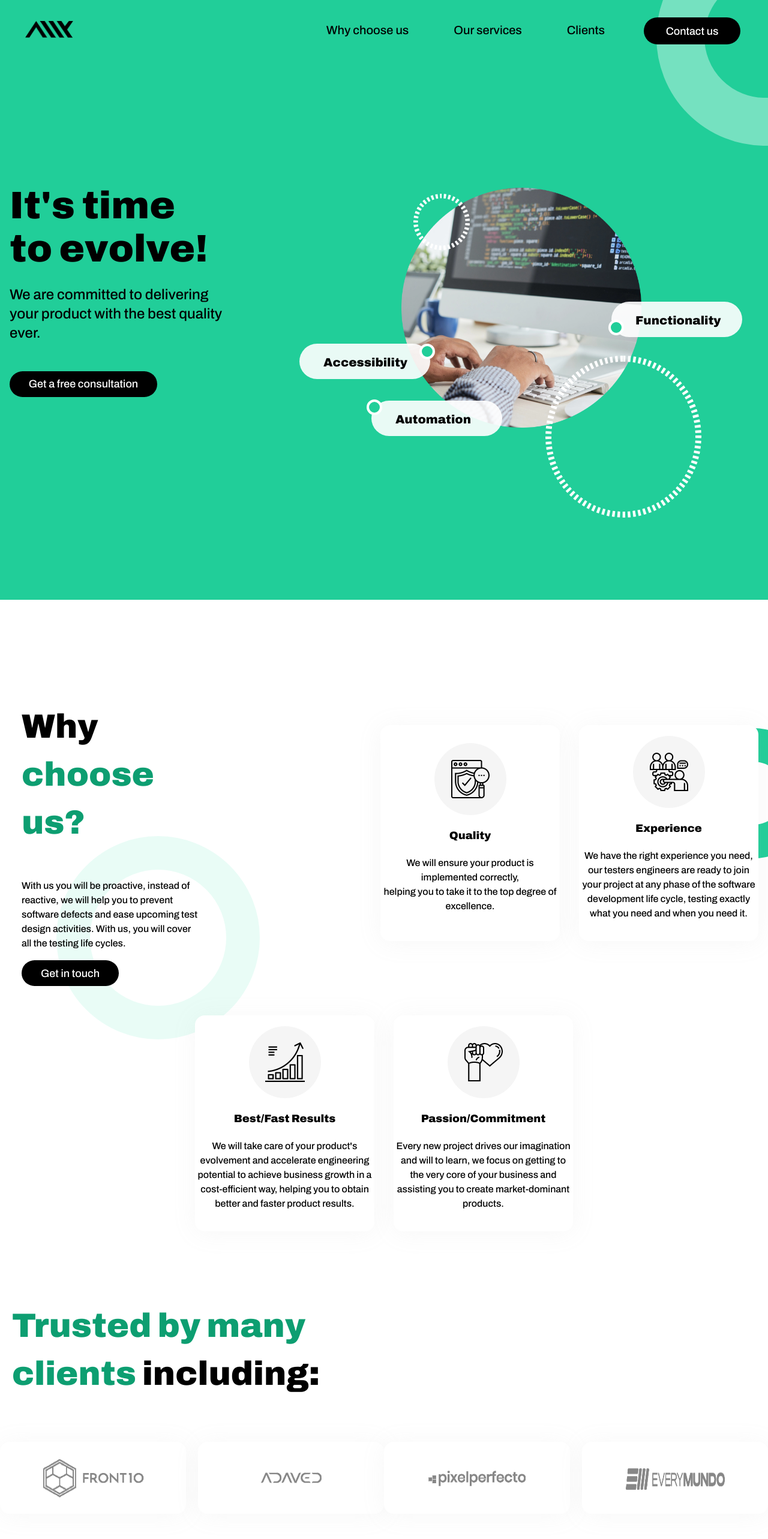
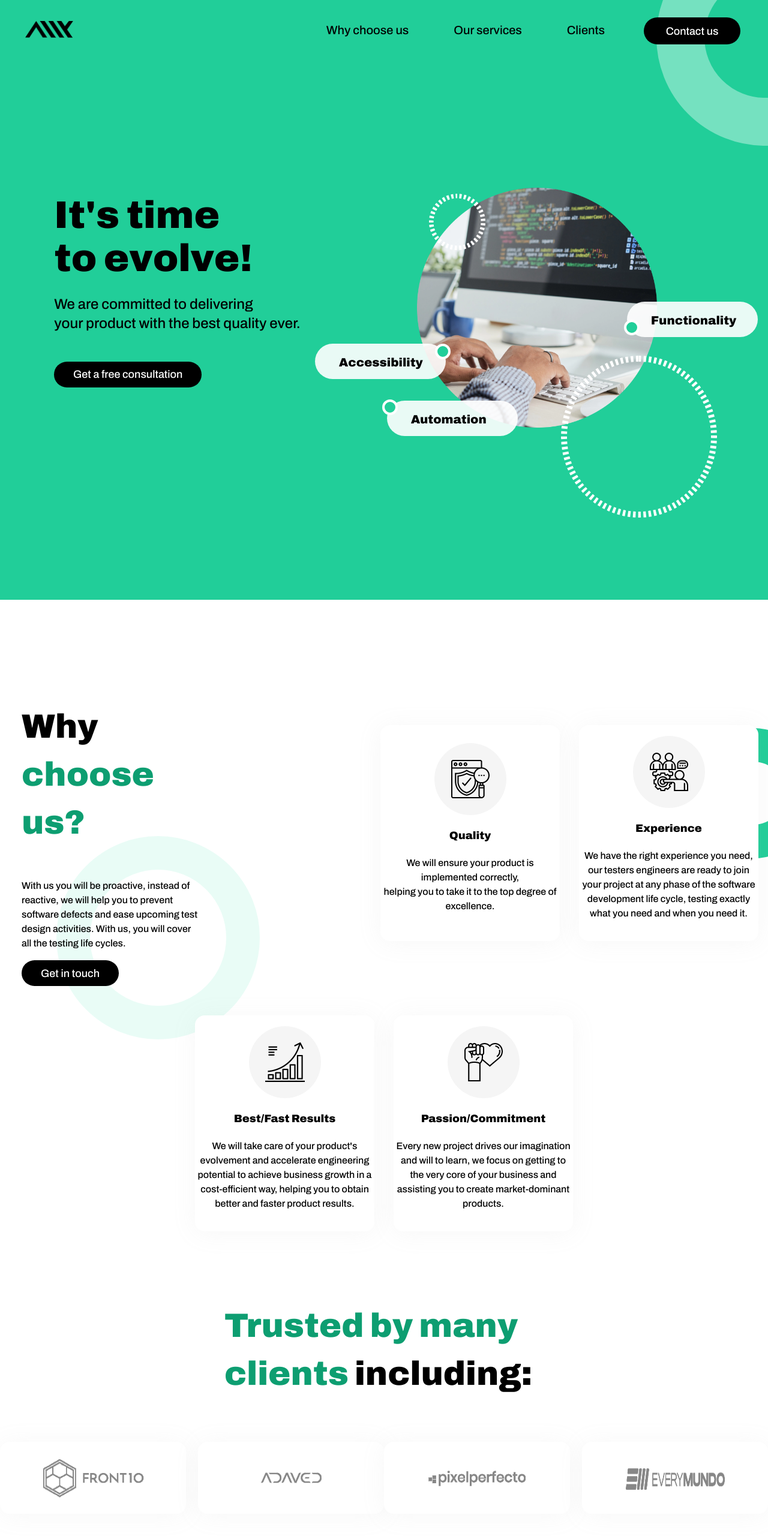
Before and after one commit to a11ysolutions/website, a React (Create React App) app: page / in a window 1280 px wide. Shown: the top 2566 px of the page at 60% size. Built offline with nearby package versions, Linux system fonts and the light colour scheme.

Commit message:
fix: adjust size of first image for desktop

```diff
--- a/src/Components/Home/Home.css
+++ b/src/Components/Home/Home.css
@@ -14,14 +14,17 @@
   justify-content: center;
 }
 
+.clients-container{
+  margin-bottom: 30px;
+}
+
 .home-our-services-section {
   display: flex;
   flex-direction: column;
   background-color: #aaaaaa19;
   padding: 20px;
 }
-.home-services-bicolored-text {
-}
+
 .home-page-ilustration-container {
   align-self: center;
   margin-top: 130px;
--- a/src/Components/UI/Clients/Clients.css
+++ b/src/Components/UI/Clients/Clients.css
@@ -1,9 +1,16 @@
 .clients-container {
+  width: 100%;
   display: flex;
   flex-direction: column;
   align-items: center;
   margin-top: 60px;
   font: normal normal 900 32px/40px Archivo;
+}
+
+.clients-bicolored-text{
+  display: flex;
+  flex-direction: column;
+  align-items: center;
 }
 .clients-img-row {
   display: flex;
@@ -20,12 +27,7 @@
   justify-content: center;
   margin-top: 16px;
 }
-.clients-img {
-}
-.clients-img-container {
-}
-.clients-bicolored-text {
-}
+
 @media (min-width: 768px) and (max-width: 1200px) {
   .clients-img-card {
     width: 296px;
--- a/src/Components/UI/HomeIlustration/HomeIlustration.css
+++ b/src/Components/UI/HomeIlustration/HomeIlustration.css
@@ -79,9 +79,9 @@
 
 @media screen and (min-width: 1200px) {
   .home-ilustration-container {
-    width: 790px;
+    width: 590px;
     height: 790px;
-    overflow-x: hidden;
+    overflow-x: visible;
     display: flex;
     justify-content: center;
     align-items: center;
```
